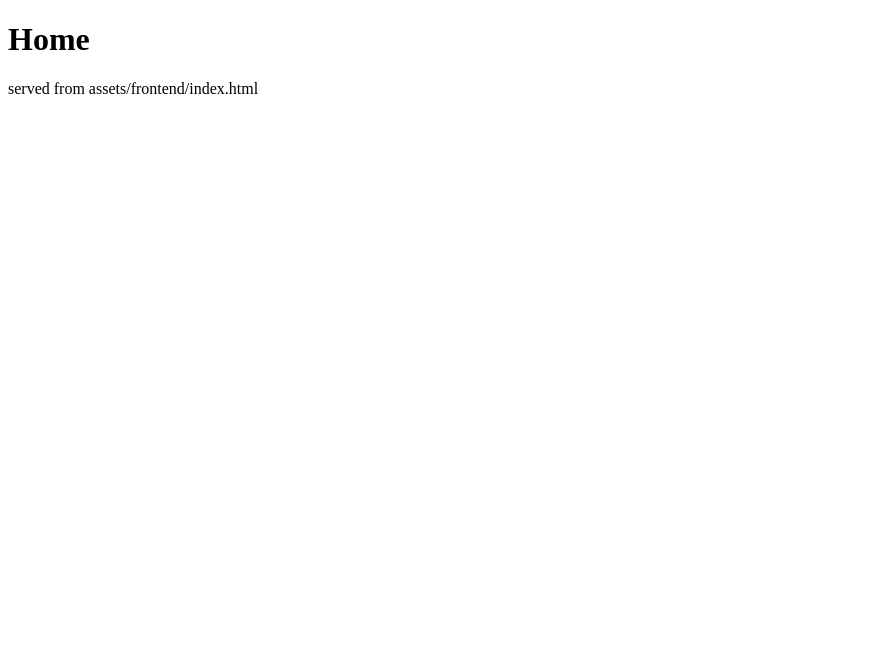
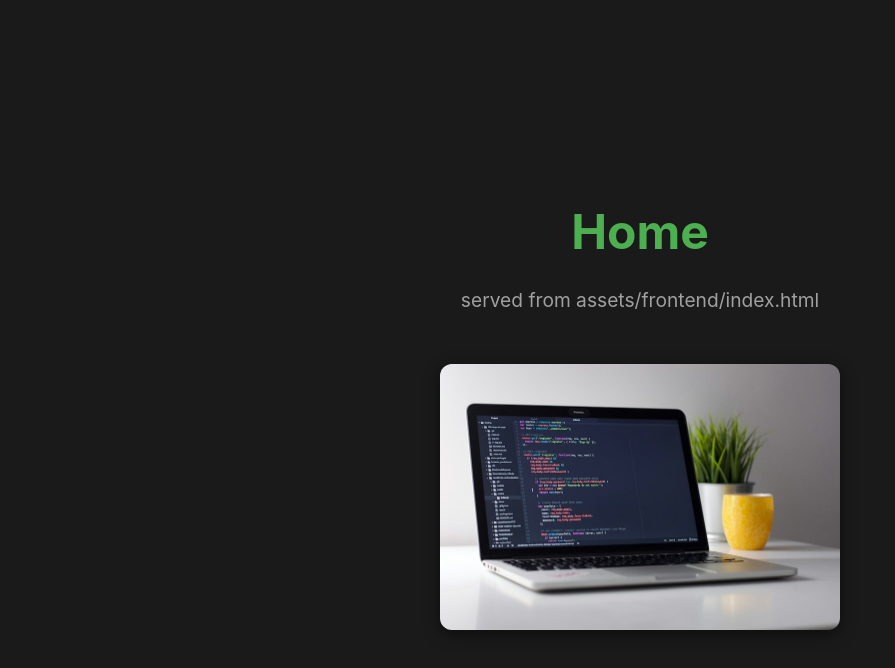
Before and after one commit to MateusMoutinhoOrg/AgnosTeset, a plain HTML site: page assets/frontend/index.html in a window 1280 px wide. Shown: the whole page, without its empty margins (0-895 px from the left). Drawn offline with Linux system fonts and the light colour scheme.

Commit message:
feat: add CSS styling and image asset to frontend home page

```diff
--- a/assets/frontend/index.html
+++ b/assets/frontend/index.html
@@ -4,9 +4,11 @@
     <meta charset="utf-8" />
     <meta name="viewport" content="width=device-width, initial-scale=1" />
     <title>Home</title>
+    <link rel="stylesheet" href="style.css" />
   </head>
   <body>
     <h1>Home</h1>
     <p>served from assets/frontend/index.html</p>
+    <img src="image.jpg" alt="Imagem de demonstração" />
   </body>
 </html>
--- /dev/null
+++ b/assets/frontend/style.css
@@ -0,0 +1,30 @@
+body {
+    font-family: 'Inter', sans-serif;
+    background-color: #1a1a1a;
+    color: #f0f0f0;
+    display: flex;
+    flex-direction: column;
+    align-items: center;
+    justify-content: center;
+    height: 100vh;
+    margin: 0;
+}
+
+h1 {
+    font-size: 3rem;
+    color: #4CAF50;
+    margin-bottom: 0.5rem;
+}
+
+p {
+    font-size: 1.2rem;
+    color: #a0a0a0;
+}
+
+img {
+    border-radius: 12px;
+    box-shadow: 0 4px 15px rgba(0, 0, 0, 0.5);
+    margin-top: 2rem;
+    max-width: 400px;
+    height: auto;
+}
```
Also changed, not shown: assets/frontend/image.jpg (added).
